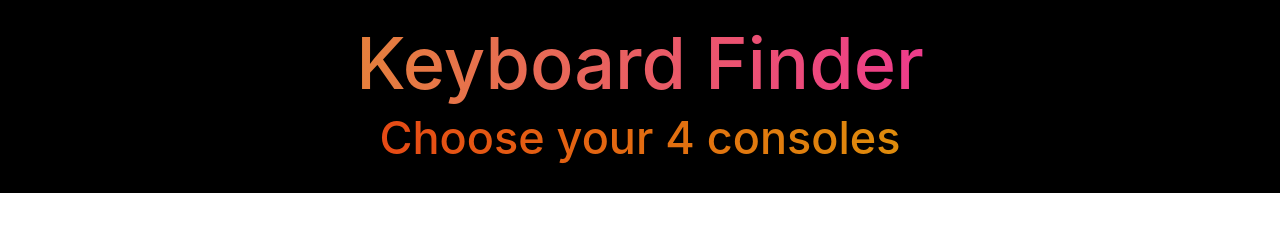
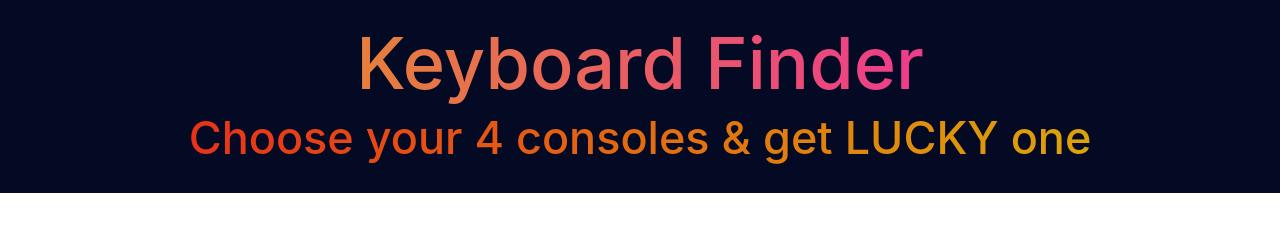
Before and after one commit to MehruzSaif/console-viewfinder, a React (Create React App) app: page / in a window 1280 px wide. Shown: the top 243 px of the page. Built offline with nearby package versions, Linux system fonts and the light colour scheme.

Commit message:
Color changed

```diff
--- a/src/component/Header/Header.css
+++ b/src/component/Header/Header.css
@@ -1,5 +1,5 @@
 .header {
-  background-color: #000000;
+  background-color: #040924;
   padding: 20px;
 }
 
--- a/src/component/Header/Header.js
+++ b/src/component/Header/Header.js
@@ -5,7 +5,7 @@ const Header = () => {
     return (
         <div className='header'>
             <h1>Keyboard Finder</h1>
-            <h2>Choose your 4 consoles</h2>
+            <h2>Choose your 4 consoles & get LUCKY one</h2>
         </div>
     );
 };
```
